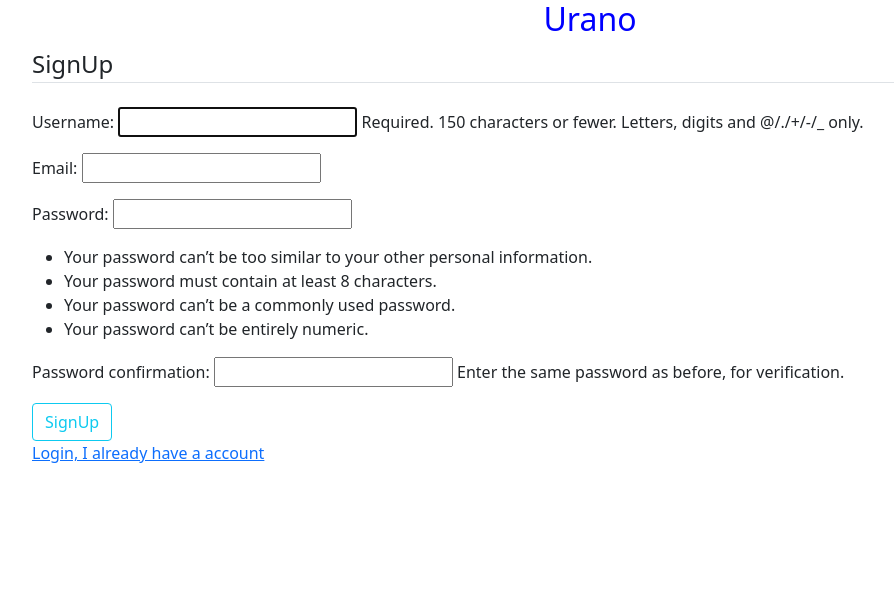
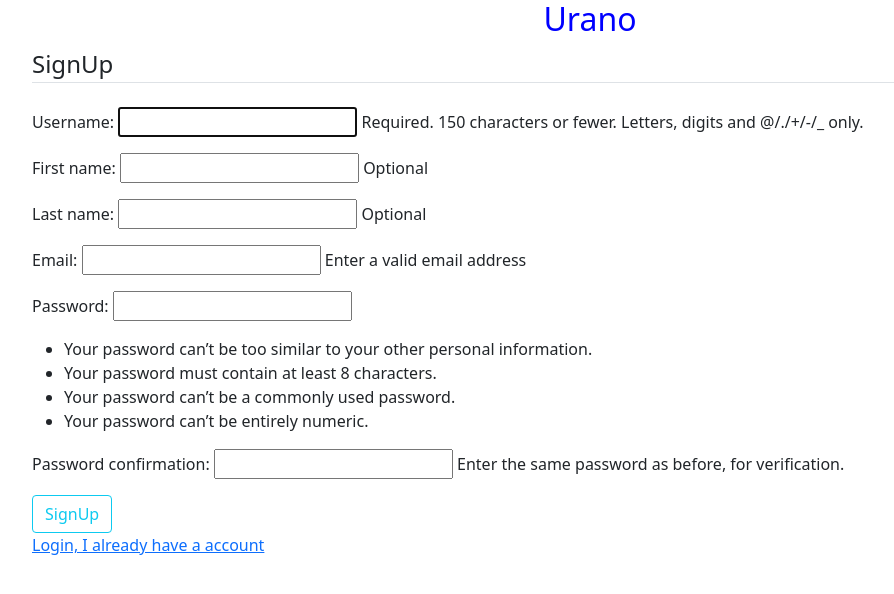
Before and after one commit to AMIRANDA9112/Urano, a Django app: page /register/ in a window 1280 px wide. Shown: the top 594 px of the page, without its empty margins (50-944 px from the left). Run offline with Django 3.2, Linux system fonts and the light colour scheme.

Commit message:
mail confirmation login

```diff
--- a/UranoApi/UranoApi/urls.py
+++ b/UranoApi/UranoApi/urls.py
@@ -26,7 +26,8 @@ urlpatterns = [
     path('', include('feed.urls')),
     path('login/', auth_views.LoginView.as_view(template_name='accounts/login.html'), name='login'),
     path('logout/', auth_views.LogoutView.as_view(template_name='accounts/logout.html'), name='logout'),
-    path('register/', acc_views.register, name='register'),
+    path('register/', acc_views.SignUpView.as_view(), name='register'),
+    path('activate/<uidb64>/<token>/', acc_views.ActivateAccount.as_view(), name='activate'),
     path('profile/', acc_views.profile, name='profile'),
     path('profileupdate/', acc_views.profileupdate, name='profileupdate'),
 ]
--- a/UranoApi/accounts/forms.py
+++ b/UranoApi/accounts/forms.py
@@ -5,11 +5,15 @@ from .models import Profile
 
 
 class RegisterForm(UserCreationForm):
-    email = forms.EmailField()
+
+    first_name = forms.CharField(max_length=30, required=False, help_text='Optional')
+    last_name = forms.CharField(max_length=30, required=False, help_text='Optional')
+    email = forms.EmailField(max_length=254, help_text='Enter a valid email address')
 
     class Meta:
         model = User
-        fields = ['username', 'email', 'password1', 'password2']
+        fields = ['username', 'first_name', 'last_name',
+                  'email', 'password1', 'password2']
 
 
 class ProfileUpdateForm(forms.ModelForm):
--- a/UranoApi/accounts/models.py
+++ b/UranoApi/accounts/models.py
@@ -1,13 +1,15 @@
 from django.db import models
 from django.contrib.auth.models import User
+
 
 # Create your models here.
 
 
 class Profile(models.Model):
-    user = models.OneToOneField(User, on_delete=models.CASCADE)
+    user = models.ForeignKey(User, on_delete=models.CASCADE)
     image = models.ImageField(default='default.jpg', upload_to='profile', blank=True)
     bio = models.TextField(default='')
+    email_confirmed = models.BooleanField(default=False)
 
     def __str__(self):
         return f'{self.user.username}'
--- a/UranoApi/accounts/signals.py
+++ b/UranoApi/accounts/signals.py
@@ -8,8 +8,3 @@ from .models import Profile
 def create_profile(sender, instance, created, **kwargs):
     if created:
         Profile.objects.create(user=instance)
-
-
-@receiver(post_save, sender=User)
-def save_profile(sender, instance, **kwargs):
-    instance.profile.save()
--- a/UranoApi/accounts/views.py
+++ b/UranoApi/accounts/views.py
@@ -3,22 +3,81 @@ from .forms import RegisterForm
 from .forms import ProfileUpdateForm
 from django.contrib import messages
 from django.contrib.auth.decorators import login_required
+from django.urls import reverse_lazy
+from django.views.generic import View, UpdateView
+from django.contrib.auth.models import User
+from django.contrib.auth import views as auth_views
+from django.contrib.sites.shortcuts import get_current_site
+from django.utils.encoding import force_bytes
+from django.utils.http import urlsafe_base64_encode, urlsafe_base64_decode
+from django.template.loader import render_to_string
+from .tokens import account_activation_token
+from django.utils.encoding import force_text
+from django.core.mail import send_mail
+from django.core.mail import EmailMultiAlternatives
+from django.template.loader import get_template
+from django.template import Context
 
 
 # Create your views here.
 
-def register(request):
-    if request.method == 'POST':
-        form = RegisterForm(request.POST)
+class SignUpView(View):
+    form_class = RegisterForm
+    template_name = 'accounts/register.html'
+
+    def get(self, request, *args, **kwargs):
+        form = self.form_class()
+        return render(request, self.template_name, {'form': form})
+
+    def post(self, request, *args, **kwargs):
+        form = self.form_class(request.POST)
         if form.is_valid():
-            form.save()
-            messages.success(request, f'Account Create.')
+            user = form.save(commit=False)
+            user.is_active = False  # Deactivate account till it is confirmed
+            user.save()
+            print(user)
+
+            current_site = get_current_site(request)
+
+            username = form.cleaned_data.get('username')
+            email = form.cleaned_data.get('email')
+            htmly = get_template('accounts/email.html')
+            d = {'username': username, 'domain': current_site.domain,
+                 'uid': urlsafe_base64_encode(force_bytes(user.pk)),
+                 'token': account_activation_token.make_token(user)}
+            subject, from_email, to = 'Activate Your MySite Account', 'corrupthunt@gmail.com', email
+            html_content = htmly.render(d)
+            msg = EmailMultiAlternatives(subject, html_content, from_email, [to])
+            msg.attach_alternative(html_content, "text/html")
+            msg.send()
+
+            messages.success(request, 'Please Confirm your email to complete registration.')
+
             return redirect('login')
 
-    else:
-        form = RegisterForm()
+        return render(request, self.template_name, {'form': form})
 
-    return render(request, 'accounts/register.html', {'form': form})
+
+class ActivateAccount(View):
+
+    def get(self, request, uidb64, token, *args, **kwargs):
+        try:
+            uid = force_text(urlsafe_base64_decode(uidb64))
+            user = User.objects.get(pk=uid)
+        except (TypeError, ValueError, OverflowError, User.DoesNotExist):
+            user = None
+
+        if user is not None and account_activation_token.check_token(user, token):
+            user.is_active = True
+            user.email_confirmed = True
+            user.save()
+            auth_views.LoginView(request=request, user=request)
+            messages.success(request, 'Your account have been confirmed.')
+            return redirect('home')
+        else:
+            messages.warning(request, ('The confirmation link was invalid, '
+                                       'possibly because it has already been used.'))
+            return redirect('home')
 
 
 @login_required
@@ -27,7 +86,6 @@ def profile(request):
 
 
 def profileupdate(request):
-
     if request.method == 'POST':
         pform = ProfileUpdateForm(request.POST, request.FILES, instance=request.user.profile)
 
--- a/UranoApi/feed/templates/feed/home.html
+++ b/UranoApi/feed/templates/feed/home.html
@@ -5,7 +5,7 @@
 <div class = "container">
     <div class="jumbotron">
           <h1 class="display-4">Hello {{user.username}}</h1>
-              <p class="lead">This is simple social network
+              <p class="lead">Transparencia Electoral
               </p>
           <hr class="my-4">
               <p>Create Publication</p>
```
Also changed, not shown: UranoApi/accounts/templates/accounts/email.html (added, +29 -0 lines), UranoApi/accounts/tokens.py (added, +13 -0 lines), UranoApi/db.sqlite3, UranoApi/feed/models.py (line endings or trailing spaces).
